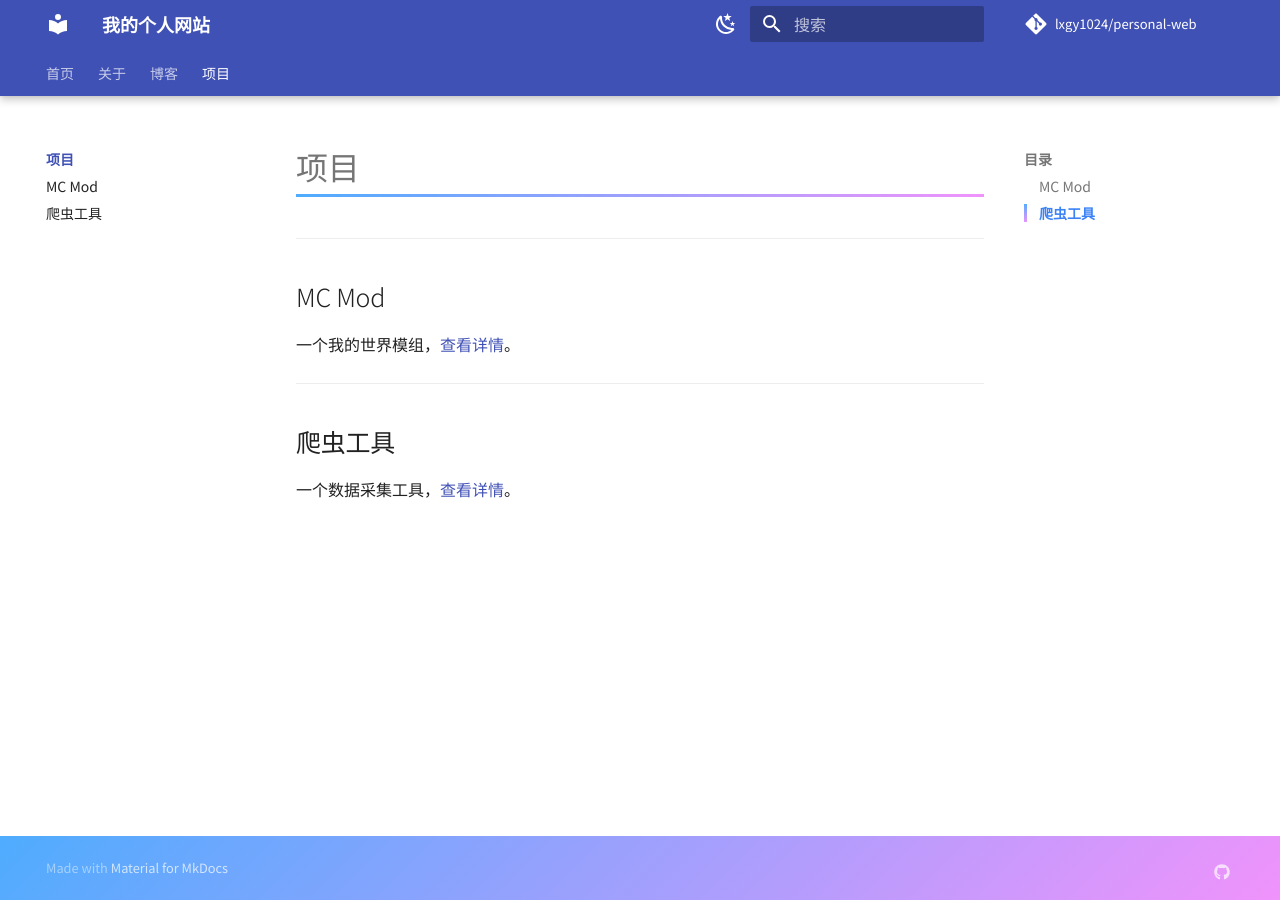
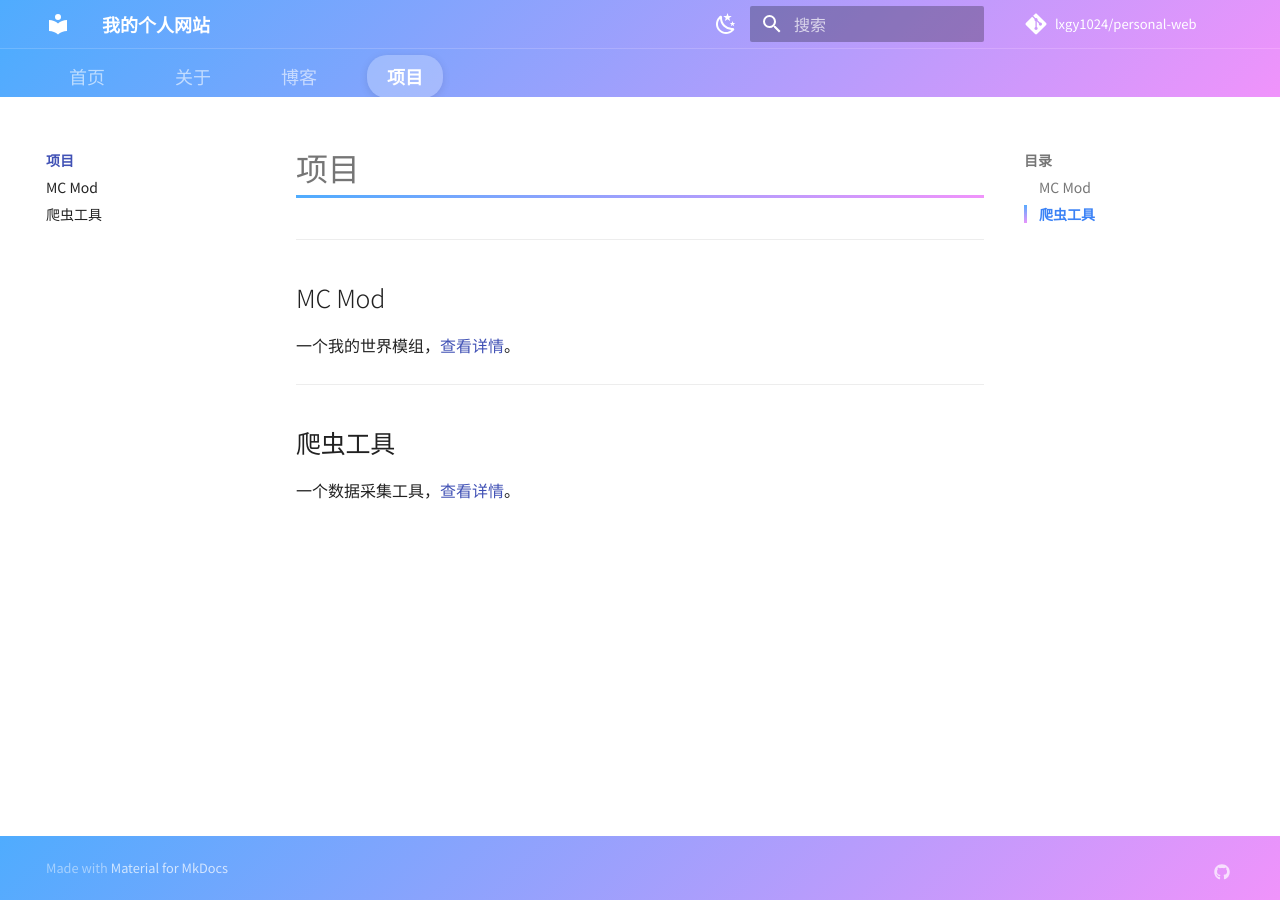
Before and after one commit to lxgy1024/personal-web, an MkDocs documentation site: the page built from docs/projects/index.md, in a window 1280 px wide. Built offline with MkDocs 1.6.1 and Material for MkDocs 9.7.7, drawn with Linux system fonts in a browser that asks for light colours; comment, search, counter and statistics services are not loaded.

Commit message:
feat(header): redesign top nav with gradient background and pill tabs

```diff
--- a/docs/stylesheets/extra.css
+++ b/docs/stylesheets/extra.css
@@ -168,9 +168,73 @@
   box-shadow: 0 8px 25px rgba(79, 172, 254, 0.12), 0 2px 8px rgba(240, 147, 251, 0.08);
 }
 
-/* === 导航高亮 === */
+/* === 顶部导航栏 === */
+/* 导航栏背景渐变 */
+.md-header {
+  box-shadow: none !important;
+  background: linear-gradient(135deg, #4facfe 0%, #f093fb 100%) !important;
+}
+
+/* 导航栏标题白色 */
+.md-header__title,
+.md-header__topic {
+  color: #fff !important;
+}
+
+/* 导航栏图标白色 */
+.md-header__button.md-icon {
+  color: #fff !important;
+}
+
+/* 导航栏来源按钮白色 */
+.md-source {
+  color: rgba(255, 255, 255, 0.9) !important;
+}
+.md-source__repository {
+  color: #fff !important;
+}
+.md-source__icon {
+  color: #fff !important;
+}
+
+/* 标签导航区背景 */
+.md-tabs {
+  background: linear-gradient(135deg, #4facfe 0%, #f093fb 100%) !important;
+  border-top: 1px solid rgba(255, 255, 255, 0.15);
+}
+
+/* 导航标签 */
+.md-tabs__link {
+  color: rgba(255, 255, 255, 0.85) !important;
+  transition: all 0.25s ease !important;
+  font-size: 0.9rem;
+  font-weight: 500;
+  padding: 0.5rem 1rem !important;
+  border-radius: 20px;
+  margin: 0.3rem 0.15rem;
+}
+
+.md-tabs__link:hover {
+  color: #fff !important;
+  background: rgba(255, 255, 255, 0.2);
+  transform: translateY(-1px);
+}
+
+/* 导航标签激活 */
+.md-tabs__item--active .md-tabs__link,
 .md-tabs__link--active {
-  color: #ec4899 !important; /* pink-500 */
+  color: #fff !important;
+  background: rgba(255, 255, 255, 0.25) !important;
+  font-weight: 600;
+  box-shadow: 0 2px 8px rgba(0, 0, 0, 0.1);
+}
+
+/* 暗色模式适配 */
+[data-md-color-scheme="slate"] .md-header {
+  background: linear-gradient(135deg, #2563eb 0%, #db2777 100%) !important;
+}
+[data-md-color-scheme="slate"] .md-tabs {
+  background: linear-gradient(135deg, #2563eb 0%, #db2777 100%) !important;
 }
 
 /* === 目录侧边栏 (TOC) === */
```
